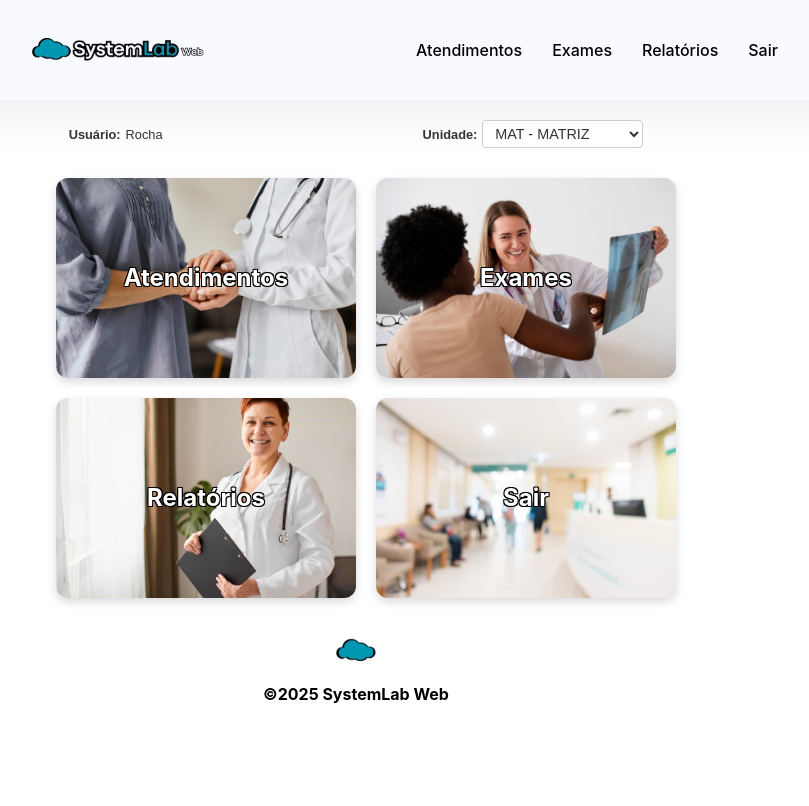
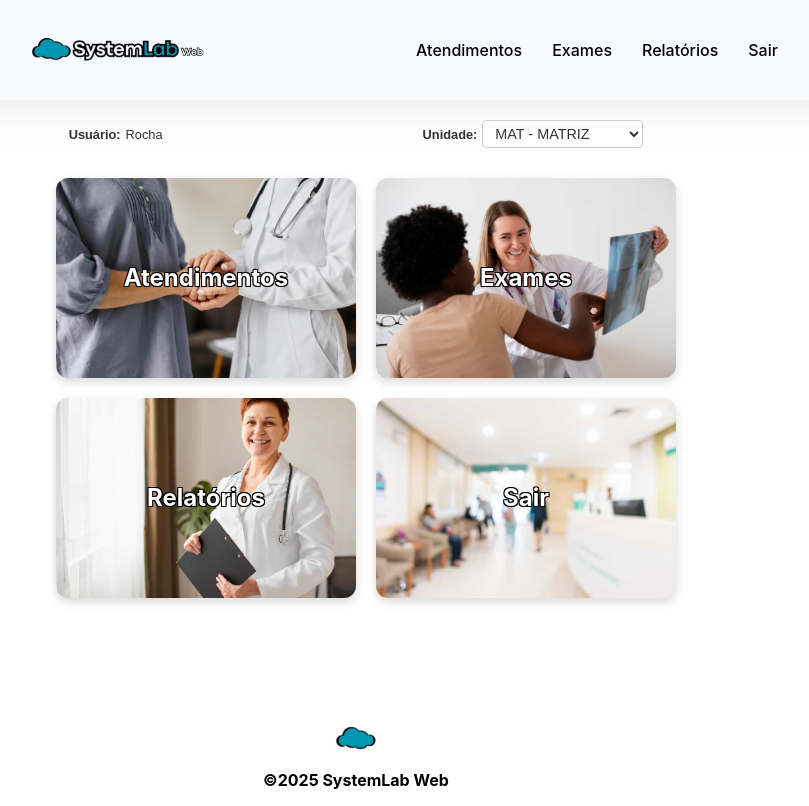
Before and after one commit to CoderRocha/systemlab-web, a React (Create React App) app: page /home in a window 1280 px wide. Shown: the whole page, without its empty margins (284-1093 px from the left). Built offline with nearby package versions, Linux system fonts and the light colour scheme; the HTML template or start-up script is replaced by a standard one.

Commit message:
fixed Footer position and added it only to the 'Login' and 'Home' pages

```diff
--- a/src/App.js
+++ b/src/App.js
@@ -7,7 +7,6 @@
 import Relatorios from './pages/relatorios/Relatorios.js';
 import CadastrarAtendimento from './pages/cadastrarAtendimento/CadastrarAtendimento.js'
 import CadastrarExame from './pages/cadastrarExame/CadastrarExame.js';
-import Footer from './components/footer/Footer.js';
 
 function App() {
   return (
@@ -25,7 +24,6 @@
           </Routes>
         </Router>
       </div>
-      <Footer />
     </>
   );
 }
--- a/src/components/footer/Footer.module.css
+++ b/src/components/footer/Footer.module.css
@@ -5,7 +5,7 @@
 
 footer {
   font-weight: bold;
-  padding: 2px;
+  padding: 0px;
   margin: 0px; /* Avoid negative margins for better layout consistency */
 }
 
--- a/src/pages/home/Home.js
+++ b/src/pages/home/Home.js
@@ -7,6 +7,7 @@
 //pages & components
 import Navbar from '../../components/navbar/Navbar';
 import UserBar from '../../components/userBar/UserBar';
+import Footer from '../../components/footer/Footer';
 
 const Home = () => {
     const navigate = useNavigate();
@@ -48,6 +49,11 @@
                     <h2>Sair</h2>
                 </section>
             </div>
+            <br />
+            <br />
+            <br />
+            <br />
+            <Footer />
         </>
     );
 };
--- a/src/pages/home/Home.module.css
+++ b/src/pages/home/Home.module.css
@@ -2,7 +2,7 @@
 .home-container {
     margin: 10px auto;
     width: 600px;
-    height: 400px;
+    height: 397.5px;
     display: grid;
     grid-template-columns: 300px 300px;
     grid-row: auto auto;
--- a/src/pages/login/Login.js
+++ b/src/pages/login/Login.js
@@ -4,6 +4,9 @@
 // styles
 import styles from './Login.module.css'
 import Logo from '../../assets/Systemlab-logo.png'
+
+//pages & components
+import Footer from '../../components/footer/Footer';
 
 function Login() {
     const [user, setUser] = useState('');
@@ -16,6 +19,7 @@
     }
 
     return (
+        <>
             <div className={styles['login-container']}>
                 <form onSubmit={handleSubmit} className={styles['login-form']}>
                     <img src={Logo} alt='SystemLab Web Logo' />
@@ -39,6 +43,8 @@
                     <button className={styles['btn']}>Entrar</button>
                 </form>
             </div>
+            <Footer />
+        </>
     )
 }
 
```
Lines whose indentation alone changed are shown as unchanged.
